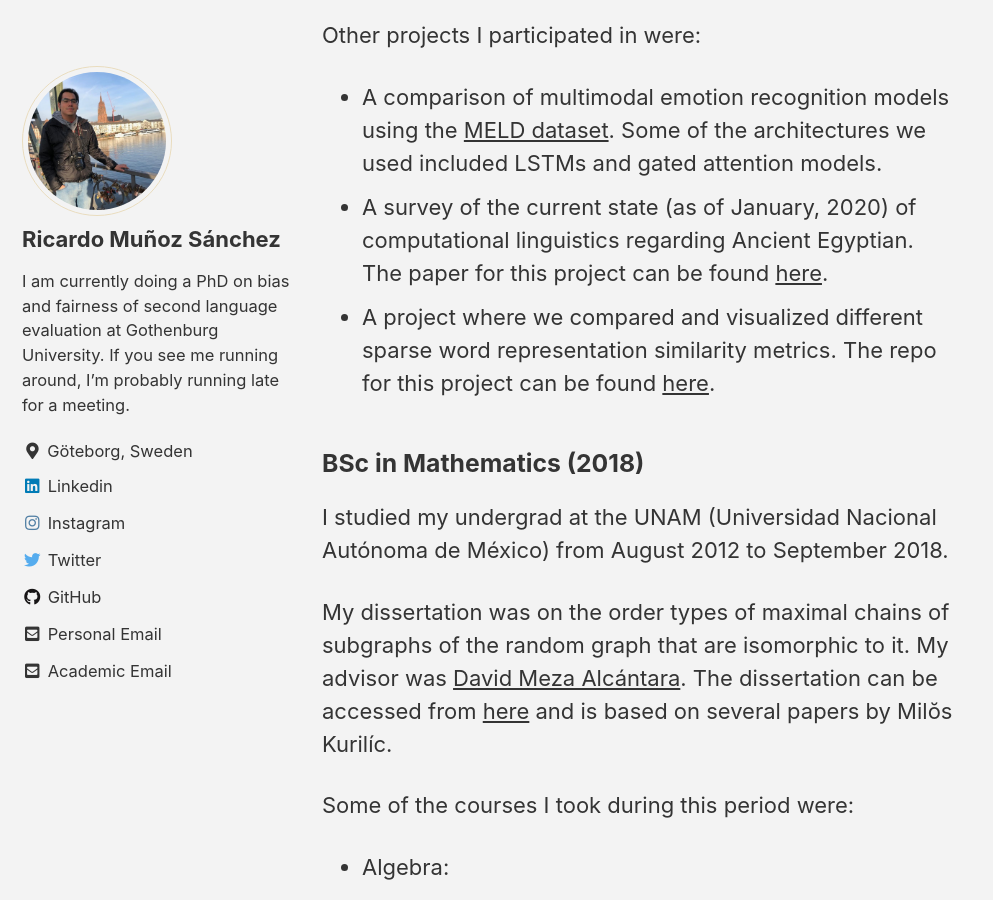
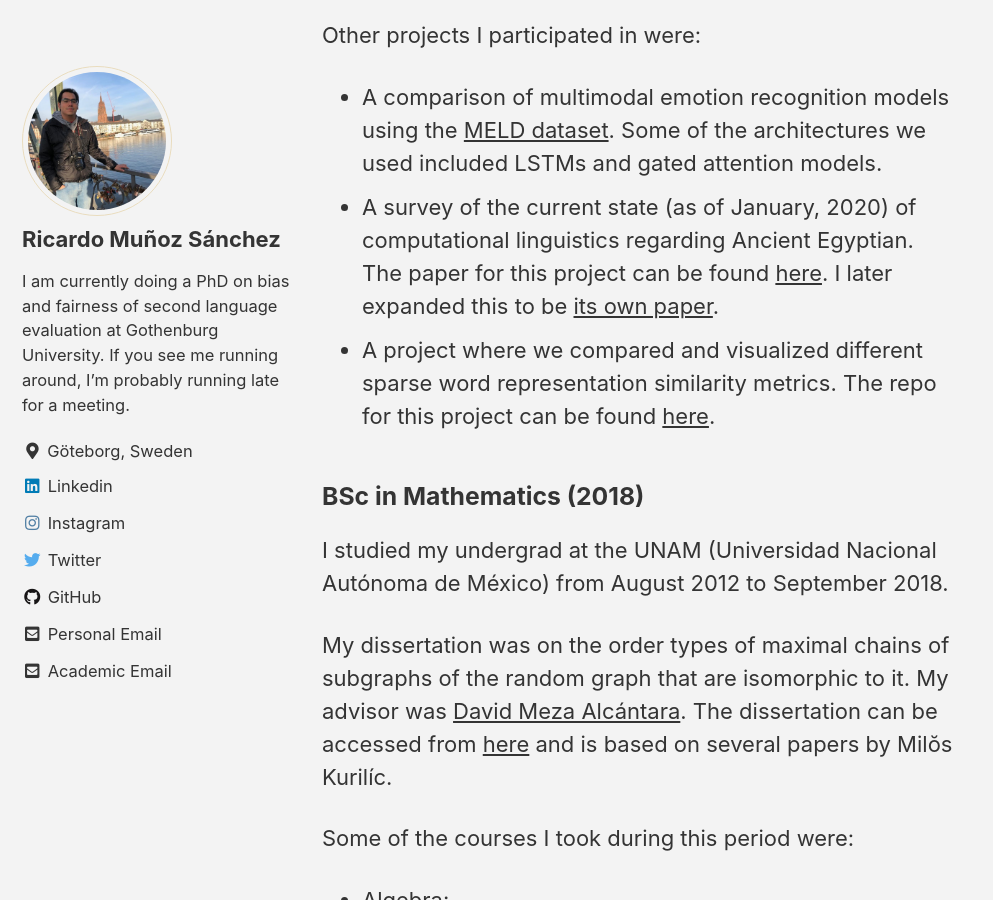
Before and after one commit to rimusa/rimusa.github.io, a Jekyll site: the page built from docs/_pages/education.md, in a window 1280 px wide and 900 px high, scrolled down 1776 px. Shown: the whole window, without its empty margins (0-993 px from the left). Built offline with Jekyll 4.4.1, drawn with Linux system fonts in a browser that asks for light colours; cached includes are drawn as plain includes.

Commit message:
Added a subforlder for documents

```diff
--- a/docs/_pages/education.md
+++ b/docs/_pages/education.md
@@ -42,7 +42,7 @@ Some of the courses that I took include:
 Other projects I participated in were:
 
 - A comparison of multimodal emotion recognition models using the [MELD dataset](https://affective-meld.github.io/). Some of the architectures we used included LSTMs and gated attention models.
-- A survey of the current state (as of January, 2020) of computational linguistics regarding Ancient Egyptian. The paper for this project can be found [here](../documents/IRR_Final.pdf).
+- A survey of the current state (as of January, 2020) of computational linguistics regarding Ancient Egyptian. The paper for this project can be found [here](../documents/documents/IRR_Final.pdf). I later expanded this to be [its own paper](https://aclanthology.org/2024.lt4hala-1.18/).
 - A project where we compared and visualized different sparse word representation similarity metrics. The repo for this project can be found [here](https://github.com/rimusa/ANLP_Assignment_2).
 
 
```
Also changed, not shown: docs/_pages/cv.md (+1 -1 lines), 4 other files.
